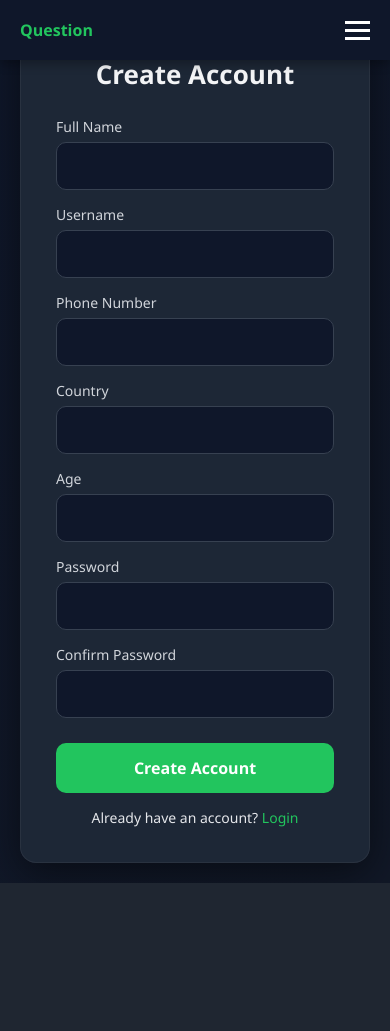
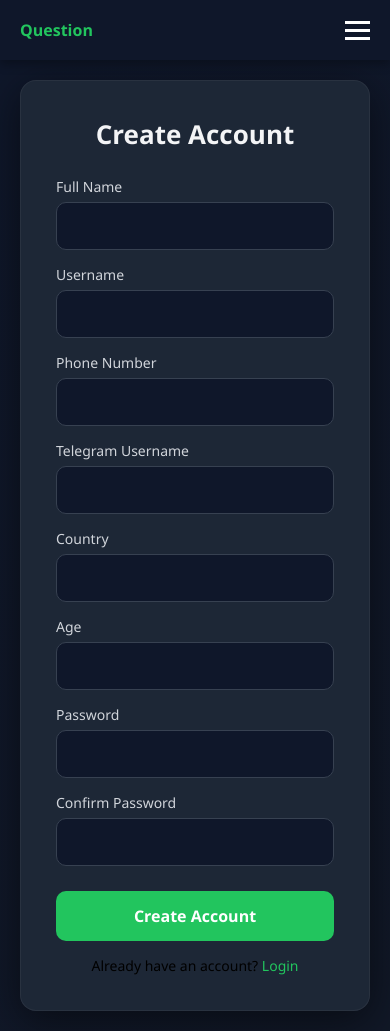
Before and after one commit to Tordi-portfolio/Submit_Questions, a Django app: page /register/ in a window 390 px wide. Before the commit the page ends 883 px from the top, so only its background shows below. Run offline with Django 5.2, Linux system fonts and the light colour scheme.

Commit message:
Add files via upload

```diff
--- a/accounts/forms.py
+++ b/accounts/forms.py
@@ -7,6 +7,7 @@ class RegisterForm(forms.Form):
     full_name = forms.CharField(max_length=150)
     username = forms.CharField(max_length=150)
     phone_number = forms.CharField(max_length=20)
+    telegram_username = forms.CharField(required=False)
     country = forms.CharField(max_length=100)
     age = forms.IntegerField()
 
--- a/accounts/models.py
+++ b/accounts/models.py
@@ -7,6 +7,7 @@ class Profile(models.Model):
     phone_number = models.CharField(max_length=20)
     country = models.CharField(max_length=100)
     age = models.IntegerField(null=True, blank=True)
+    telegram_username = models.CharField(max_length=100, blank=True)
 
     def __str__(self):
         return self.user.username
--- a/accounts/views.py
+++ b/accounts/views.py
@@ -17,7 +17,6 @@ def register_view(request):
     form = RegisterForm()
 
     if request.method == "POST":
-
         form = RegisterForm(request.POST)
 
         if form.is_valid():
@@ -34,16 +33,24 @@ def register_view(request):
             full_name = form.cleaned_data["full_name"]
             username = form.cleaned_data["username"]
             phone = form.cleaned_data["phone_number"]
+            telegram = form.cleaned_data["telegram_username"]
             country = form.cleaned_data["country"]
             age = form.cleaned_data["age"]
+
+            # prevent duplicate username crash
+            if User.objects.filter(username=username).exists():
+                return render(request, "accounts/register.html", {
+                    "form": form,
+                    "error": "Username already exists"
+                })
 
             user = User.objects.create_user(
                 username=username,
                 password=password
             )
 
-            # split full name
-            name_parts = full_name.split(" ", 1)
+            # split full name safely
+            name_parts = full_name.strip().split(" ", 1)
             user.first_name = name_parts[0]
 
             if len(name_parts) > 1:
@@ -55,6 +62,7 @@ def register_view(request):
             Profile.objects.create(
                 user=user,
                 phone_number=phone,
+                telegram_username=telegram,
                 country=country,
                 age=age
             )
@@ -64,6 +72,7 @@ def register_view(request):
     return render(request, "accounts/register.html", {
         "form": form
     })
+
 
 from django.contrib.auth.decorators import login_required
 
--- a/templates/accounts/register.html
+++ b/templates/accounts/register.html
@@ -3,6 +3,7 @@
 {% block title %}Student Registration{% endblock %}
 
 {% block content %}
+
 <meta name="viewport" content="width=device-width, initial-scale=1.0">
 
 <style>
@@ -13,19 +14,18 @@
         font-family: "Segoe UI", sans-serif;
     }
 
-        body {
-            background: linear-gradient(135deg, #0f172a, #111827);
+    .page {
         min-height: 100vh;
         display: flex;
         justify-content: center;
         align-items: center;
         padding: 20px;
-            color: #e5e7eb;
+        background: linear-gradient(135deg, #0f172a, #111827);
     }
 
     .card {
         width: 100%;
-            max-width: 500px;
+        max-width: 520px;
         background: rgba(31, 41, 55, 0.95);
         border-radius: 16px;
         padding: 35px;
@@ -69,12 +69,6 @@
         box-shadow: 0 0 0 3px rgba(34,197,94,0.2);
     }
 
-        .error {
-            color: #f87171;
-            font-size: 12px;
-            margin-top: 5px;
-        }
-
     button {
         width: 100%;
         padding: 14px;
@@ -93,6 +87,16 @@
         background: #16a34a;
     }
 
+    .error-box {
+        background: rgba(239, 68, 68, 0.1);
+        border: 1px solid #ef4444;
+        padding: 10px;
+        border-radius: 8px;
+        margin-bottom: 15px;
+        font-size: 13px;
+        color: #fca5a5;
+    }
+
     .footer {
         text-align: center;
         margin-top: 15px;
@@ -107,80 +111,61 @@
     .footer a:hover {
         text-decoration: underline;
     }
-
-        .error-box {
-            background: rgba(239, 68, 68, 0.1);
-            border: 1px solid #ef4444;
-            padding: 10px;
-            border-radius: 8px;
-            margin-bottom: 15px;
-            font-size: 13px;
-            color: #fca5a5;
-        }
 </style>
 
-<body>
+<div class="page">
 
     <div class="card">
 
         <h1>Create Account</h1>
 
-    {% if form.errors %}
+        {% if error %}
             <div class="error-box">
-            Please correct the errors below
+                {{ error }}
             </div>
         {% endif %}
 
         <form method="POST">
             {% csrf_token %}
 
-        <!-- FULL NAME -->
             <div class="form-group">
                 <label>Full Name</label>
                 {{ form.full_name }}
-            {{ form.full_name.errors }}
             </div>
 
-        <!-- USERNAME -->
             <div class="form-group">
                 <label>Username</label>
                 {{ form.username }}
-            {{ form.username.errors }}
             </div>
 
-        <!-- PHONE -->
             <div class="form-group">
                 <label>Phone Number</label>
                 {{ form.phone_number }}
-            {{ form.phone_number.errors }}
             </div>
 
-        <!-- COUNTRY -->
+            <div class="form-group">
+                <label>Telegram Username</label>
+                {{ form.telegram_username }}
+            </div>
+
             <div class="form-group">
                 <label>Country</label>
                 {{ form.country }}
-            {{ form.country.errors }}
             </div>
 
-        <!-- AGE -->
             <div class="form-group">
                 <label>Age</label>
                 {{ form.age }}
-            {{ form.age.errors }}
             </div>
 
-        <!-- PASSWORD -->
             <div class="form-group">
                 <label>Password</label>
                 {{ form.password }}
-            {{ form.password.errors }}
             </div>
 
-        <!-- CONFIRM PASSWORD -->
             <div class="form-group">
                 <label>Confirm Password</label>
                 {{ form.confirm_password }}
-            {{ form.confirm_password.errors }}
             </div>
 
             <button type="submit">Create Account</button>
@@ -193,5 +178,6 @@
 
     </div>
 
-</body>
+</div>
+
 {% endblock %}
```
Also changed, not shown: templates/assessment/question.html (+60 -5 lines), accounts/migrations/0002_profile_telegram_username.py (added). Lines whose indentation alone changed are shown as unchanged.
